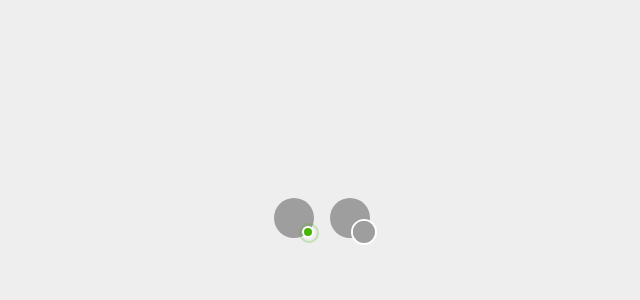
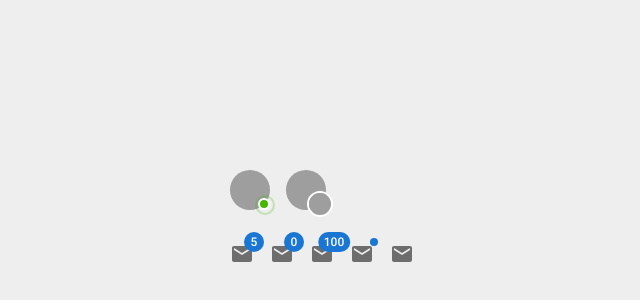
Before and after one commit to SOUROVSARKERTEC12/material_ui, a React (Vite) app in the folder ReactMUI/: page / in a window 1280 px wide. Shown: the part 182-482 px from the top of the page, without its empty margins (318-958 px from the left). Built offline with nearby package versions, Linux system fonts and the light colour scheme; grey boxes are pictures that could not be loaded.

Commit message:
MuiBadge

```diff
--- a/ReactMUI/src/App.jsx
+++ b/ReactMUI/src/App.jsx
@@ -21,6 +21,7 @@
 import {MuiSpeedDial} from "./components/SpeedDial/MuiSpeedDial.jsx";
 import {MuiBottomNavigation} from "./components/BottomNavigation/MuiBottomNavigation.jsx";
 import {MuiAvatar} from "./components/Avatar/MuiAvatar.jsx";
+import {MuiBadge} from "./components/Badge/MuiBadge.jsx";
 
 function App() {
 
@@ -48,6 +49,7 @@
             {/*<MuiSpeedDial/>*/}
             {/*<MuiBottomNavigation/>*/}
             <MuiAvatar/>
+            <MuiBadge/>
         </>
     )
 }
--- /dev/null
+++ b/ReactMUI/src/components/Badge/MuiBadge.jsx
@@ -0,0 +1,24 @@
+import {Badge, Stack} from "@mui/material";
+import MailIcon from '@mui/icons-material/Mail';
+
+export const MuiBadge = () => {
+    return (
+        <Stack mt = {4} spacing={2} direction='row'>
+            <Badge badgeContent={5} color='primary'>
+                <MailIcon color="action" />
+            </Badge>
+            <Badge badgeContent={0} color='primary' showZero>
+                <MailIcon color="action" />
+            </Badge>
+            <Badge badgeContent={100} color='primary' max={999}>
+                <MailIcon color="action" />
+            </Badge>
+            <Badge variant='dot' color='primary'>
+                <MailIcon color="action" />
+            </Badge>
+            <Badge variant='dot' color='primary' invisible={true}>
+                <MailIcon color="action" />
+            </Badge>
+        </Stack>
+    )
+}
```
